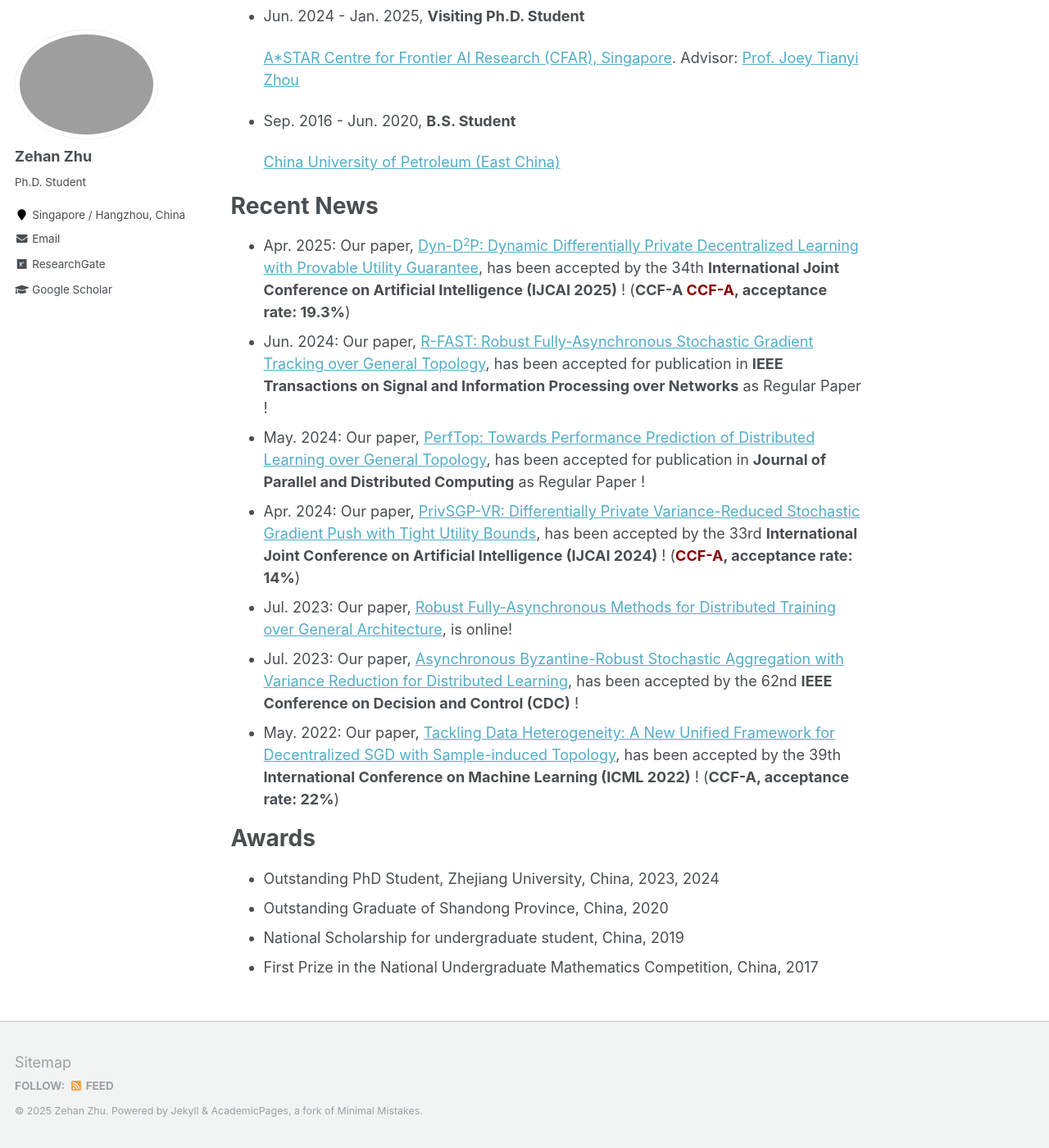
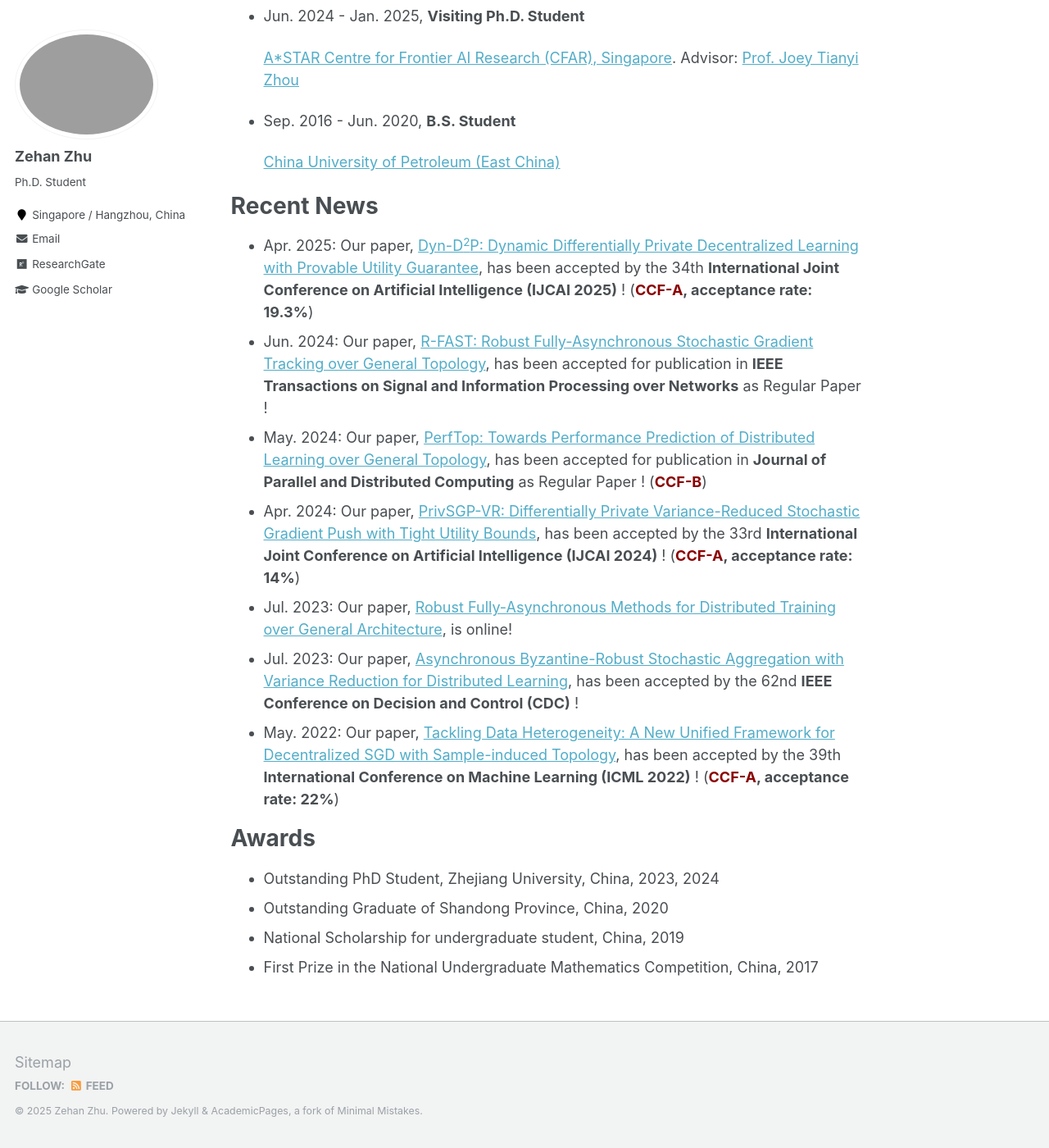
Before and after one commit to zehanzhu/zehanzhu.github.io, a Jekyll site: the page built from _pages/about.md, in a window 1280 px wide and 1400 px high, scrolled down 573 px. Shown: the whole window at 82% size. Built offline with Jekyll 4.4.1, drawn with Linux system fonts in a browser that asks for light colours.

Commit message:
Update about.md

```diff
--- a/_pages/about.md
+++ b/_pages/about.md
@@ -32,13 +32,13 @@ Education Background
 
 Recent News
 ======
-* Apr. 2025: Our paper, [Dyn-D<sup>2</sup>P: Dynamic Differentially Private Decentralized Learning with Provable Utility Guarantee](), has been accepted by the 34th **International Joint Conference on Artificial Intelligence (IJCAI 2025)** ! (**CCF-A <span style="color:#8B0000; font-weight:bold">CCF-A</span>, acceptance rate: 19.3%**)
+* Apr. 2025: Our paper, [Dyn-D<sup>2</sup>P: Dynamic Differentially Private Decentralized Learning with Provable Utility Guarantee](), has been accepted by the 34th **International Joint Conference on Artificial Intelligence (IJCAI 2025)** ! (**<span style="color:#8B0000">CCF-A</span>, acceptance rate: 19.3%**)
 * Jun. 2024: Our paper, [R-FAST: Robust Fully-Asynchronous Stochastic Gradient Tracking over General Topology](https://ieeexplore.ieee.org/abstract/document/10660468), has been accepted for publication in **IEEE Transactions on Signal and Information Processing over Networks** as Regular Paper !
-* May. 2024: Our paper, [PerfTop: Towards Performance Prediction of Distributed Learning over General Topology](https://www.sciencedirect.com/science/article/abs/pii/S0743731524000868), has been accepted for publication in **Journal of Parallel and Distributed Computing** as Regular Paper !
+* May. 2024: Our paper, [PerfTop: Towards Performance Prediction of Distributed Learning over General Topology](https://www.sciencedirect.com/science/article/abs/pii/S0743731524000868), has been accepted for publication in **Journal of Parallel and Distributed Computing** as Regular Paper ! (**<span style="color:#8B0000">CCF-B</span>**)
 * Apr. 2024: Our paper, [PrivSGP-VR: Differentially Private Variance-Reduced Stochastic Gradient Push with Tight Utility Bounds](https://www.ijcai.org/proceedings/2024/635), has been accepted by the 33rd **International Joint Conference on Artificial Intelligence (IJCAI 2024)** ! (**<span style="color:#8B0000">CCF-A</span>, acceptance rate: 14%**)
 * Jul. 2023: Our paper, [Robust Fully-Asynchronous Methods for Distributed Training over General Architecture](https://arxiv.org/abs/2307.11617), is online!
 * Jul. 2023: Our paper, [Asynchronous Byzantine-Robust Stochastic Aggregation with Variance Reduction for Distributed Learning](https://ieeexplore.ieee.org/abstract/document/10383346), has been accepted by the 62nd **IEEE Conference on Decision and Control (CDC)** !
-* May. 2022: Our paper, [Tackling Data Heterogeneity: A New Unified Framework for Decentralized SGD with Sample-induced Topology](https://proceedings.mlr.press/v162/huang22i.html), has been accepted by the 39th **International Conference on Machine Learning (ICML 2022)** ! (**CCF-A, acceptance rate: 22%**)
+* May. 2022: Our paper, [Tackling Data Heterogeneity: A New Unified Framework for Decentralized SGD with Sample-induced Topology](https://proceedings.mlr.press/v162/huang22i.html), has been accepted by the 39th **International Conference on Machine Learning (ICML 2022)** ! (**<span style="color:#8B0000">CCF-A</span>, acceptance rate: 22%**)
 
 
 
```
